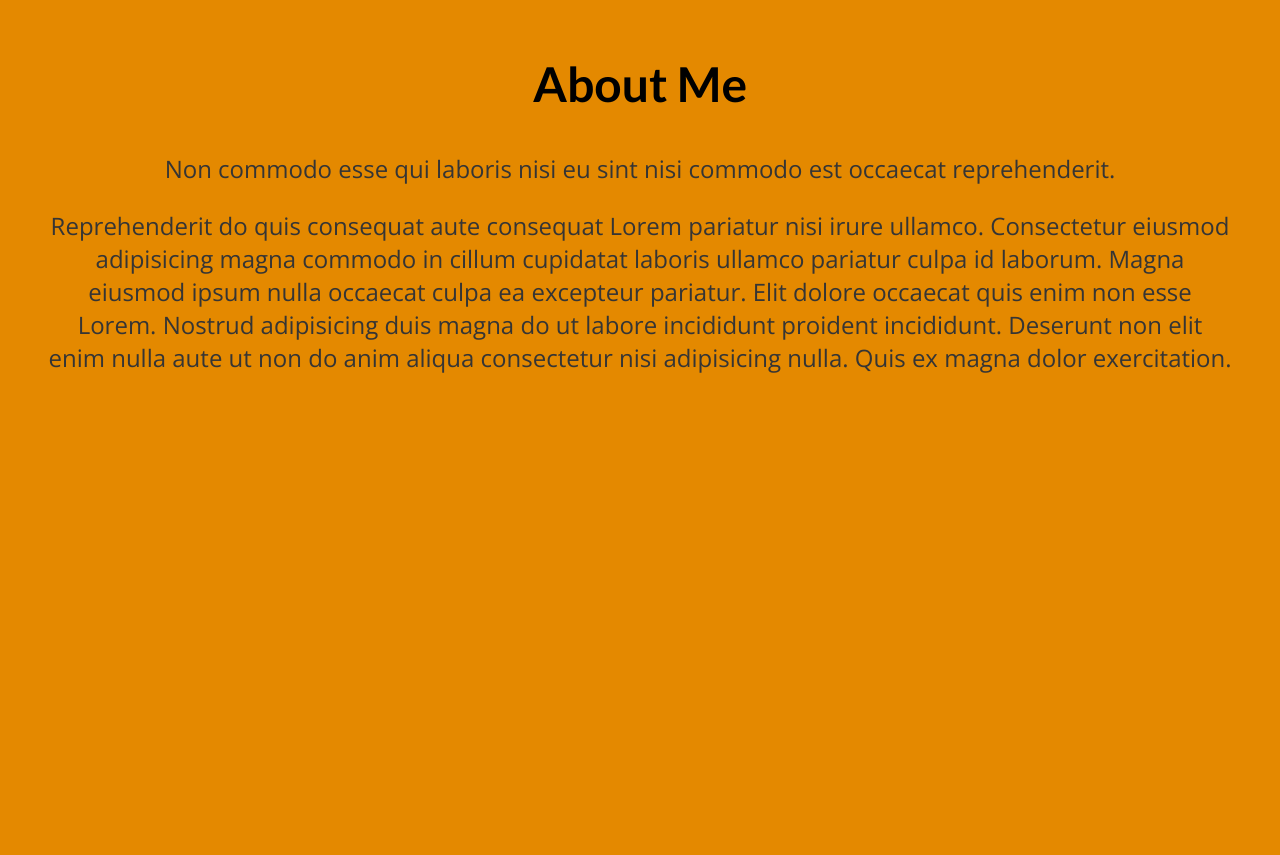
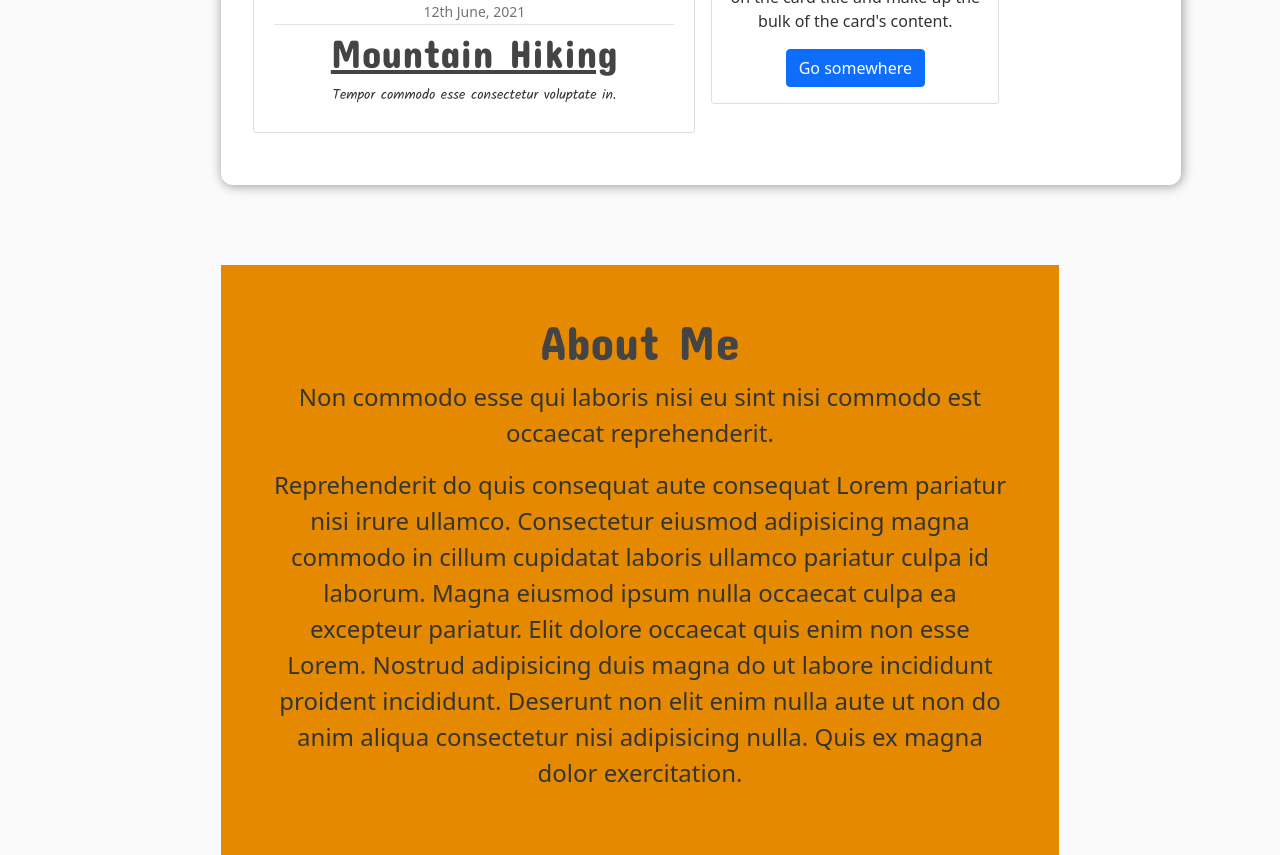
Before and after one commit to Arijit18/django-blog, a Django app: page / in a window 1280 px wide. Shown: the part 862-1717 px from the top of the page. Before the commit the page ends 1235 px from the top, so only its background shows below. Run offline with Django 3.2, Linux system fonts and the light colour scheme.

Commit message:
Fixed template with bootstrap

```diff
--- a/blog/templates/blog/index.html
+++ b/blog/templates/blog/index.html
@@ -3,20 +3,11 @@
 {% block title %}
 Arijit's Blog
 {% endblock title %}
-
 {% block css_files %}
     <link rel="stylesheet" href="{% static 'blog/index.css' %}">
 {% endblock css_files %}
 
 {% block content %}
-<header id="main-navigation">
-    <h1>
-        <a href="">Arijit's Blog</a>
-        <nav>
-            <a href="">All Posts</a>
-        </nav>
-    </h1>
-</header>
 <section id="welcome">
     <header>
         <img src="" alt="Arijit - Author" />
@@ -24,12 +15,22 @@ Arijit's Blog
     </header>
     <p>My bio</p>
 </section>
+
+<!-- <div class="bg-light p-5 rounded-lg m-3" id="welcome">
+    <img src="" alt="Arijit - Author" />
+    <h1 class="display-4">Arijit's Blog</h1>
+    <p class="lead"> My bio. This is a simple hero unit, a simple jumbotron-style component for calling extra attention to featured content or information.</p>
+    <hr class="my-4">
+    <p>It uses utility classes for typography and spacing to space content out within the larger container.</p>
+    <a class="btn btn-primary btn-lg" href="#" role="button">Learn more</a>
+</div> -->
+
 <section id="latest-posts">
     <h2> My latests</h2>
     <ul>
         <li>
-            <article class="post">
-                <!-- <a href=""> -->
+            <!-- <article class="post">
+                <a href="">
                     <img src="" alt="Moutain Hiking"/>
                     <div class="post__content">
                         <h3>Mountain Hiking</h3>
@@ -42,8 +43,28 @@ Arijit's Blog
                             sit cupidatat enim.
                         </p>
                     </div>
-                <!-- </a> -->
+                </a>
+            </article> -->
+            <article class="media content-section post">
+                <img src="#" alt="Hiking"/>
+                <div class="media-body">
+                    <div class="article-metadata" >
+                        <small class="text-muted justify-content-end">12th June, 2021</small>
+                    </div>
+                    <h3><a class="article-title" href="#">Mountain Hiking</a></h3>
+                    <p class="article-content"> Tempor commodo esse consectetur voluptate in.</p>
+                </div>
             </article>
+        </li>
+        <li>
+            <div class="card" style="width: 18rem;">
+                <img src="#" class="card-img-top" alt="Hiking">
+                <div class="card-body">
+                    <h3 class="card-title">Mountain Hiking</h5>
+                    <p class="card-text">Some quick example text to build on the card title and make up the bulk of the card's content.</p>
+                    <a href="#" class="btn btn-primary">Go somewhere</a>
+                </div>
+            </div>
         </li>
     </ul>
 </section>
--- /dev/null
+++ b/static/main.css
@@ -0,0 +1,102 @@
+body {
+    background: #fafafa;
+    color: #333333;
+}
+
+h2 {
+    font-family: 'Concert One', cursive;
+    font-size: 25px;
+    font-style: bold;
+}
+
+h1, h2, h3, h4, h5, h6 {
+    color: #444444;
+}
+
+ul {
+    margin: 0;
+}
+
+.bg-steel {
+    background-color: #4b5370;
+}
+
+.site-header .navbar-nav .nav-link {
+    color: #e7f2f8;
+    font-family: 'Concert One', cursive;
+    font-size: 19px
+}
+
+.site-header .navbar-nav .nav-link:hover {
+    color: #ffffff;
+}
+
+.site-header .navbar-nav .nav-link.active {
+    font-weight: 500;
+}
+
+.navbar-brand {
+    font-family: 'Lobster', cursive;
+    font-size: 28px
+}
+
+.content-section {
+    background: #ffffff;
+    padding: 10px 20px;
+    border: 1px solid #dddddd;
+    border-radius: 3px;
+    margin-bottom: 20px;
+}
+
+.article-title {
+    color: #444444;
+    font-family: 'Concert One', cursive;
+    font-size: 40px;
+    font-style: bold;
+}
+
+a.article-title:hover {
+    color: #428bca;
+    text-decoration: none;
+}
+
+.article-content {
+    white-space: pre-line;
+    font-family: 'Kalam', cursive;
+    font-size: 14px;
+    font-style: light;
+}
+
+.article-img {
+    height: 65px;
+    width: 65px;
+    margin-right: 16px;
+}
+
+.article-metadata {
+    padding-bottom: 1px;
+    margin-bottom: 4px;
+    border-bottom: 1px solid #e3e3e3
+}
+
+.article-metadata a:hover {
+    color: #333;
+    text-decoration: none;
+}
+
+.article-svg {
+    width: 25px;
+    height: 25px;
+    vertical-align: middle;
+}
+
+.account-img {
+    height: 125px;
+    width: 125px;
+    margin-right: 20px;
+    margin-bottom: 16px;
+}
+
+.account-heading {
+    font-size: 2.5rem;
+}
--- a/templates/base.html
+++ b/templates/base.html
@@ -3,17 +3,41 @@
 <html lang="en">
 <head>
     <meta charset="UTF-8">
-    <meta http-equiv="X-UA-Compatible" content="IE=edge">
-    <meta name="viewport" content="width=device-width, initial-scale=1.0">
+    <!-- <meta http-equiv="X-UA-Compatible" content="IE=edge"> -->
+    <!-- Bootstrap CSS -->
+    <link href="https://cdn.jsdelivr.net/npm/bootstrap@5.0.1/dist/css/bootstrap.min.css" rel="stylesheet" integrity="sha384-+0n0xVW2eSR5OomGNYDnhzAbDsOXxcvSN1TPprVMTNDbiYZCxYbOOl7+AMvyTG2x" crossorigin="anonymous">
+    <link rel="stylesheet" href="https://cdn.jsdelivr.net/npm/bootstrap-icons@1.5.0/font/bootstrap-icons.css">
+    <link rel="stylesheet" type="text/css" href="{% static 'main.css' %}">
+    <link href="https://fonts.googleapis.com/css?family=Roboto+Slab&display=swap" rel="stylesheet">
+    <link href="https://fonts.googleapis.com/css?family=Slabo+27px&display=swap" rel="stylesheet">
+    <link href="https://fonts.googleapis.com/css?family=Concert+One&display=swap" rel="stylesheet">
+    <link href="https://fonts.googleapis.com/css?family=Lobster&display=swap" rel="stylesheet">
+    <link href="https://fonts.googleapis.com/css?family=Lora&display=swap" rel="stylesheet">
+    <link href="https://fonts.googleapis.com/css?family=Kalam&display=swap" rel="stylesheet">
     <title>{% block title %}{% endblock title %}</title>
-    <link rel="stylesheet" href="{% static 'app.css' %}">
-    {% block css_files %}
-
-    {% endblock css_files %}
+    <!-- <link rel="stylesheet" href="{% static 'app.css' %}"> -->
+    {% block css_files %}{% endblock css_files %}
 </head>
 <body>
-    {% block content %}
-
-    {% endblock content %}
+    <header class="site-header mb-2">
+        <nav class="navbar navbar-expand bg-steel navbar-dark flex-column flex-md-row bd-navbar">
+            <a class="navbar-brand mr-0 mr-md-2" href="#">Arijit's Blog</a>
+            <div class="collapse navbar-collapse justify-content-end" id="nav-content">
+                <div class="navbar-nav-scroll">
+                    <ul class="navbar-nav bd-navbar-nav flex-row">
+                        <li class="nav-item">
+                            <a class="nav-link" href="#">All Posts</a>
+                        </li>
+                    </ul>
+                </div>
+            </div>
+        </nav>
+    </header>
+    <main role="main" class="container-fluid">
+        <div class="col-md-8 ml-0 mr-0 mx-auto">
+            {% block content %}{% endblock content %}
+        </div>
+    </main>
+    <script src="https://cdn.jsdelivr.net/npm/bootstrap@5.0.1/dist/js/bootstrap.bundle.min.js" integrity="sha384-gtEjrD/SeCtmISkJkNUaaKMoLD0//ElJ19smozuHV6z3Iehds+3Ulb9Bn9Plx0x4" crossorigin="anonymous"></script>
 </body>
 </html>
```
